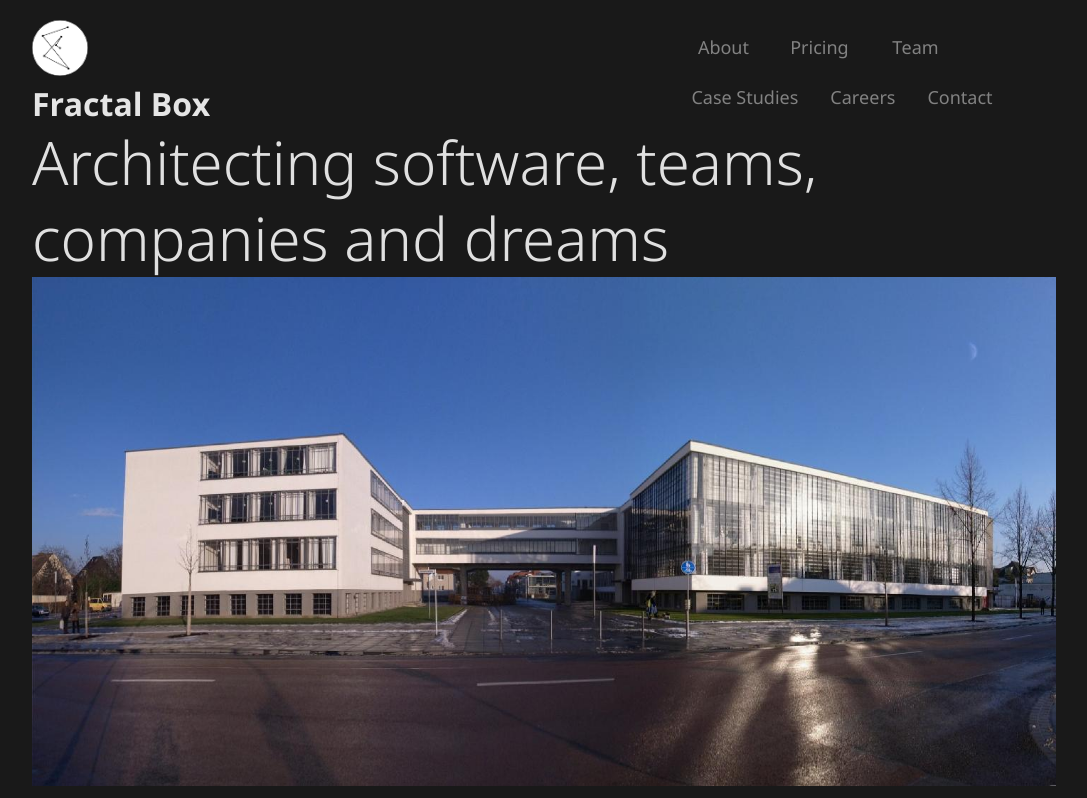
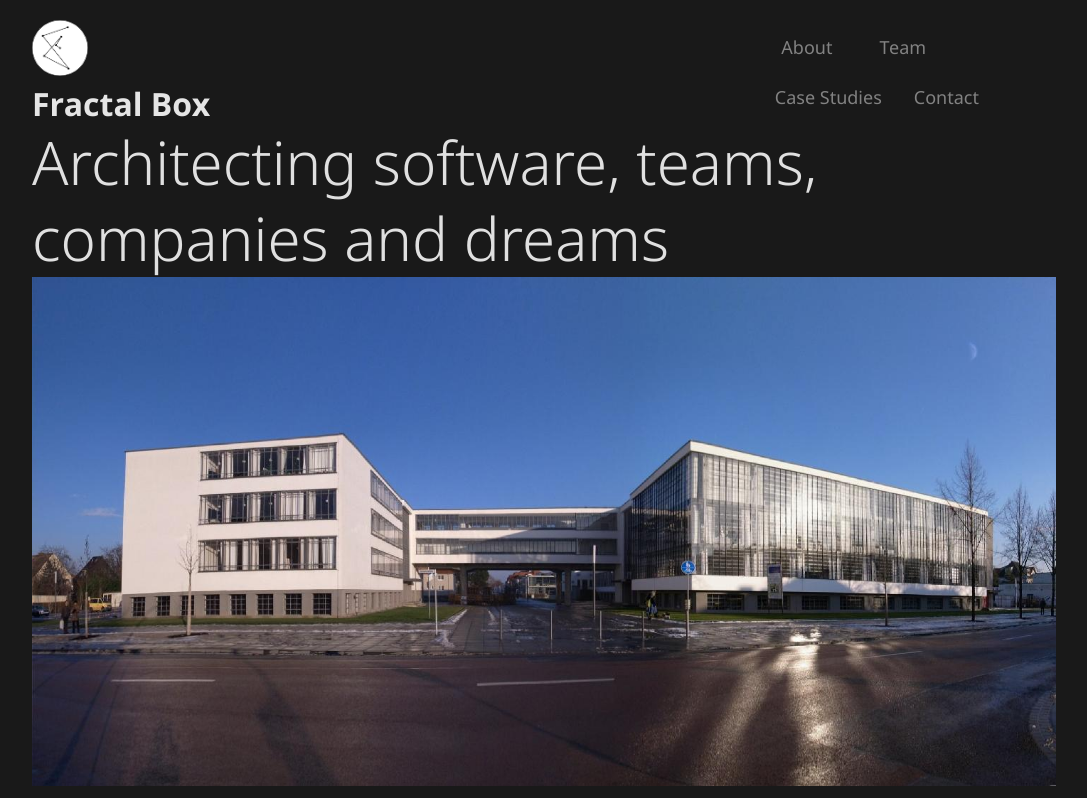
Before and after one commit to fractaldotbox/fractal.box, a Next.js app: page / in a window 1280 px wide. Shown: the top 798 px of the page, without its empty margins (96-1183 px from the left). Built offline with nearby package versions, Linux system fonts and the light colour scheme.

Commit message:
fix fonts

```diff
--- a/page-container/index-page/Testimonial.tsx
+++ b/page-container/index-page/Testimonial.tsx
@@ -63,9 +63,9 @@ const Testimonial = ({ className }: Partial<{ className: string }>) => {
   return (
     <Grid component="article" container justify="space-around">
       <Grid item sm={12} className={classes.title}>
-        <h2 className="bg-black text-white text-2xl">
+        <Typography variant="h3" color="primary">
           Testimonial
-        </h2>
+        </Typography>
       </Grid>
       {content.map((testimonial) => (
         <Grid component="section" className={classes.sectionRoot} key={testimonial.name} item container alignItems="center" direction="column">
--- a/shared/components/Footer.tsx
+++ b/shared/components/Footer.tsx
@@ -48,8 +48,8 @@ const Footer = ({ className }: FooterProps) => {
         </Typography>
         <Typography component="address" className={classes.contactInfoBlock} variant="caption" color="textSecondary">
           Contact Us
-          <br />
-          Taiwan Office: 6F., No.180, Sec. 1, Keelung Rd., Xinyi Dist., Taipei City 110, Taiwan (R.O.C.)
+          {/* <br /> */}
+          {/* Taiwan Office: 6F., No.180, Sec. 1, Keelung Rd., Xinyi Dist., Taipei City 110, Taiwan (R.O.C.) */}
           <br />
           Singapore Office: 7 TEMASEK BOULEVARD, #12-07, SUNTEC TOWER ONE, Singapore 038987
         </Typography>
--- a/shared/components/Header.tsx
+++ b/shared/components/Header.tsx
@@ -9,10 +9,10 @@ import NavList from './NavList';
 
 const content = [
   { text: 'About', href: '#our-company' },
-  { text: 'Pricing', href: '#typical-project-scopes' },
+  //{ text: 'Pricing', href: '#typical-project-scopes' },
   { text: 'Team', href: '#our-team' },
   { text: 'Case Studies', href: '#case-studies' },
-  { text: 'Careers', href: '/careers' },
+  //{ text: 'Careers', href: '/careers' },
   { text: 'Contact', href: '#contact' }
 ];
 
```
Also changed, not shown: 1 other file (tests, documents, lock files or other folders).
